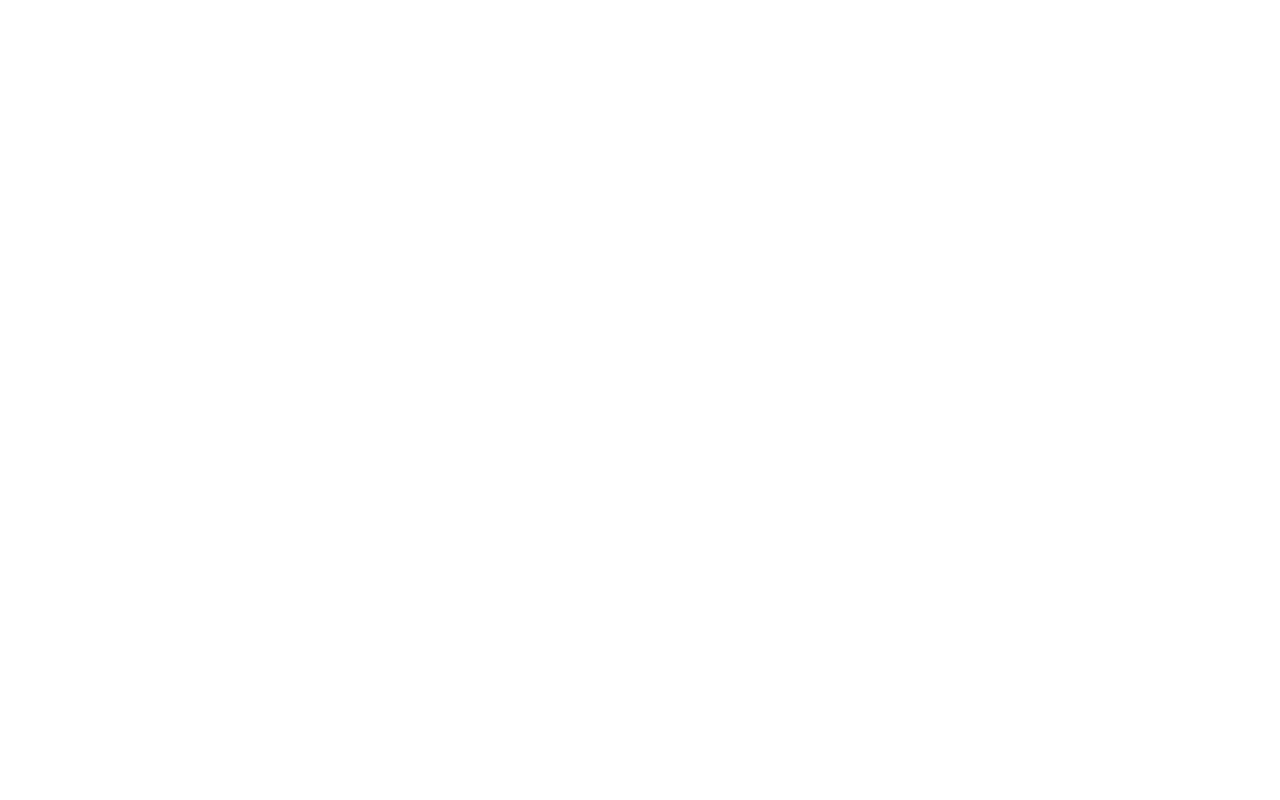
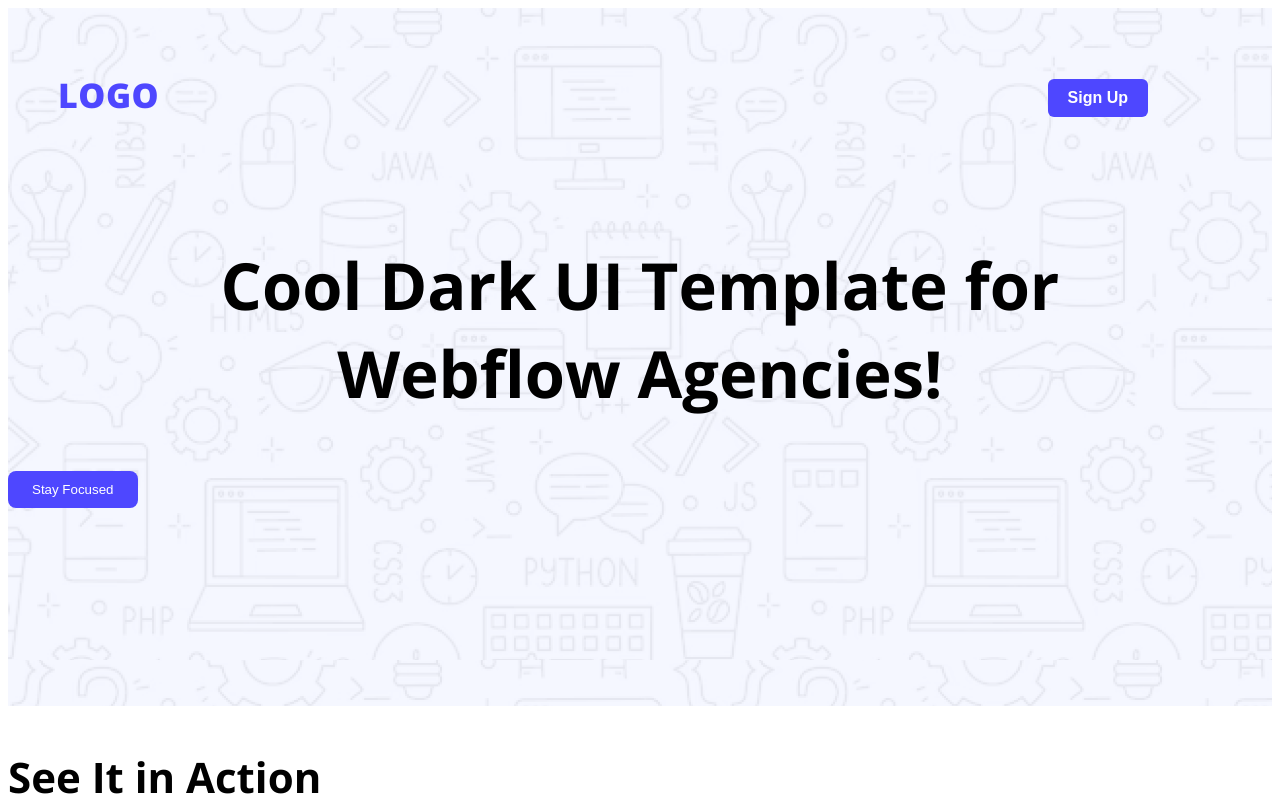
Before and after one commit to nourin404/webflow-assignment1, a plain HTML site: page index.html in a window 1280 px wide. Shown: the top 800 px of the page. Drawn offline with nearby package versions, Linux system fonts and the light colour scheme.

Commit message:
added style header,banner and navigation

```diff
--- /dev/null
+++ b/Styles/styles.css
@@ -0,0 +1,95 @@
+.open-sans-normal {
+  font-family: "Open Sans", sans-serif;
+  font-optical-sizing: auto;
+  font-style: normal;
+  font-variation-settings: "wdth" 100;
+}
+
+/* shared styles */
+.secondary-bg {
+    background-color: #F8F8F8;
+}
+.text-primary {
+    color: #4E47FF;
+}
+.btn-primary{
+    background-color: #4E47FF;
+    font-weight: 700;
+    font-size: 16px;
+    color: white;
+    border: none;
+    padding: 10px 20px;
+    border-radius: 6px;
+    cursor: pointer;
+}
+.section-title{
+    font-size: 42px;
+    font-weight: bold;
+    color: black;
+    border-radius: 6px;
+}
+.section-description{
+    font-size: 24px;
+    color: #252432;
+}
+/* header styles */
+.header {
+    background-image: url('../Assets/Hero-bg.png');
+    height: 698px;
+    margin: 0 auto;
+}
+.text-center {
+    text-align: center;
+    font-weight: bold;
+    font-size: 42px;
+}
+/* Nav styles */
+nav {
+    display: flex;
+    align-items: center;
+    justify-content: space-between;
+    padding: 30px 50px;
+    max-width: 1140px;
+}
+.nav-title {
+    font-weight: 800;
+    font-size: 34px;
+    letter-spacing: 0.5px;
+    width: 99px;
+    height: 51px;
+}
+nav ul {
+    display: flex;
+}
+nav ul li {
+    list-style: none;
+    margin-right: 50px;
+}
+nav li a {
+    text-decoration: none;
+    font-size: 20px;
+}
+/* Banner styles */
+.banner-title {
+    font-size: 65px;
+    font-weight: bold;
+    color: black;
+    display: flex;
+    flex-direction: column;
+    align-items: center;
+    justify-content: center;
+    text-align: center;
+}
+.btn-focused {
+    background-color: #4E47FF;
+    color: white;
+    border: none;
+    padding: 0.7rem 1.5rem;
+    border-radius: 8px;
+    margin-top: 1rem;
+    cursor: pointer;
+    align-items: center;
+    justify-content: center;
+    display: flex;
+    text-align: center;
+}
--- a/index.html
+++ b/index.html
@@ -4,10 +4,32 @@
     <meta charset="UTF-8">
     <meta name="viewport" content="width=device-width, initial-scale=1.0">
     <title>Webflow Template</title>
+    <link rel="preconnect" href="https://fonts.googleapis.com">
+    <link rel="preconnect" href="https://fonts.gstatic.com" crossorigin>
+    <link href="https://fonts.googleapis.com/css2?family=Open+Sans:ital,wght@0,300..800;1,300..800&family=Raleway:ital,wght@0,100..900;1,100..900&display=swap" rel="stylesheet">
+    <link rel="stylesheet" href="Styles/styles.css">
 </head>
-<body>
-
-
-
-</body>
-</html>
+<body class="open-sans-normal">
+    <header class="header secondary-bg">
+        <nav>
+            <h3 class="nav-title"><span class="text-primary">LOGO</span></h3>
+            <ul>
+                <li><a class="primary-color" href=""><button class="btn-primary">Sign Up</button></a></li>
+            </ul>
+        </nav>
+        <div class="banner-content">
+            <h2 class="banner-title">Cool Dark UI Template for <br> Webflow Agencies!</h2>
+            <button class="btn-focused">Stay Focused</button>
+        </div>
+    </header>
+        <main>
+        <section class="about">
+            <div class="left">
+                <h3 class="section-title">See It in Action</h3>
+                <p class="section-description">Explore the live preview and imagine your<br> brand in this bold new look.</p>
+                <button class="action-button">Launch Live Preview</button>
+            </div>
+            <div class="right">
+              <img class="about-image" src="Assets/wc-mini.png">
+            </div>
+        </section>
```
